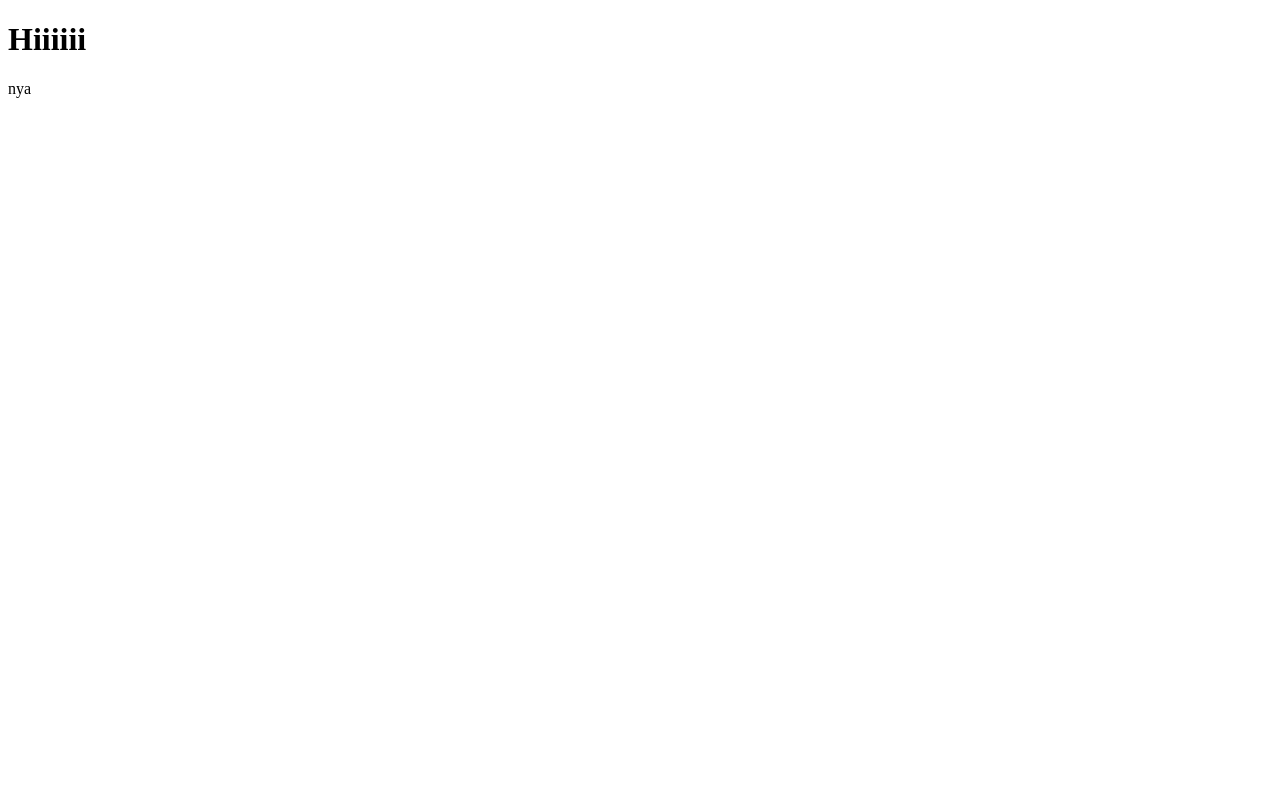
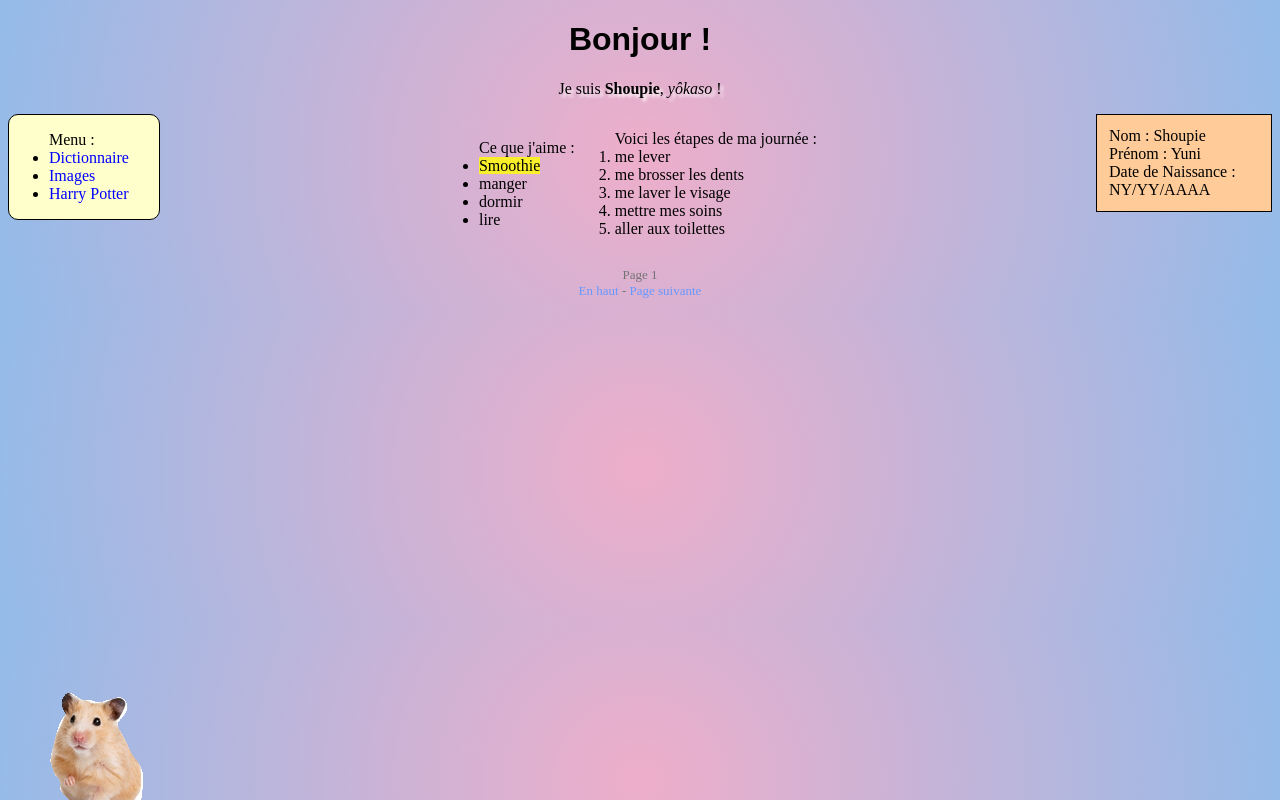
Before and after one commit to MinaYuni/minayuni.github.io, a plain HTML site: page index.html in a window 1280 px wide. Drawn offline with Linux system fonts and the light colour scheme.

Commit message:
update index

```diff
--- a/index.html
+++ b/index.html
@@ -1,10 +1,57 @@
 <!DOCTYPE html>
 <html>
-<head>
-	<title>Index</title>
-</head>
-<body>
-	<h1>Hiiiiii</h1>
-	<p>nya</p>
-</body>
+	<head>
+		<meta charset="utf-8" />
+		<link rel="stylesheet" type="text/css" href="style.css">
+		<title>Shoupie desu</title>
+	</head>
+
+	<body class="fond_accueil">
+		<header>
+			<h1 id="titre_accueil" class="titre_accueil">Bonjour !</h1>
+		</header>
+
+		<section>
+			<p class="welcome">
+				Je suis <strong>Shoupie</strong>, <em>yôkaso</em> !<br/>
+			</p>
+		</section>
+
+		<nav>
+			<ul>Menu :
+				<li><a href="page2.html">Dictionnaire</a></li>
+				<li><a href="page3.html">Images</a></li>
+				<li><a href="page4.html">Harry Potter</a></li>
+			</ul>
+		</nav>
+
+		<aside class="description">
+				Nom : Shoupie<br />
+				Prénom : Yuni<br />
+				Date de Naissance : NY/YY/AAAA<br />
+		</aside>
+
+		<section id="presentation">
+			<ul class="element"> Ce que j'aime :
+				<li><mark>Smoothie</mark></li>
+				<li>manger</li>
+				<li>dormir</li>
+				<li>lire</li>
+			</ul>
+			<ol class="element">Voici les étapes de ma journée :
+				<li>me lever</li>
+				<li>me brosser les dents</li>
+				<li>me laver le visage</li>
+				<li>mettre mes soins</li>
+				<li>aller aux toilettes</li>
+			</ol>
+		</section>
+
+		<footer>
+			<p class="page">
+				Page 1<br />
+				<a href="#titre_accueil">En haut</a> - <a href="page2.html">Page suivante</a>
+			</p>
+		</footer>
+	</body>
 </html>
```
